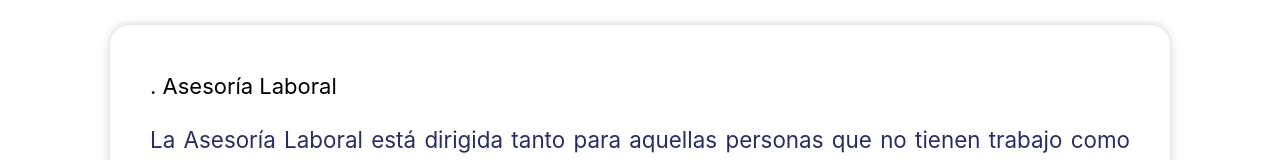
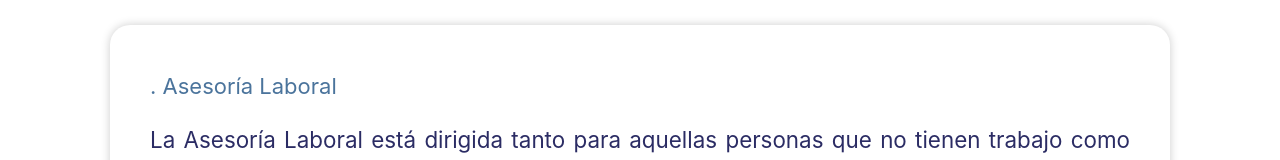
Before and after one commit to AgustinaMonzon/rrconsultora, a React (Create React App) app: page /soyCandidato in a window 1280 px wide. Shown: the part 203-363 px from the top of the page. Built offline with nearby package versions, Linux system fonts and the light colour scheme.

Commit message:
Update SoyCandidato.js

```diff
--- a/src/Components/SoyCandidato/SoyCandidato.js
+++ b/src/Components/SoyCandidato/SoyCandidato.js
@@ -83,7 +83,7 @@ function SoyCandidato() {
           <ul>
             {servicios.map((servicio, index) => (
               <li key={index}>
-              <h2 style={{ fontSize: "22px" }}>{servicio.title}</h2>
+              <h2 style={{ fontSize: "22px", color: "#4b749c" }}>{servicio.title}</h2>
                 <p fontSize={["13px", "14px", "13px", "18px"]}>
                   {servicio.description}
                 </p>
```
